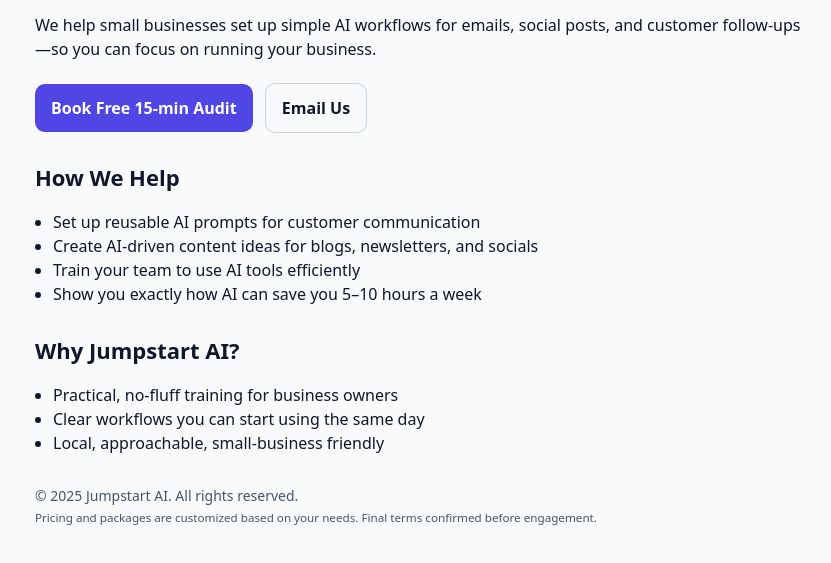
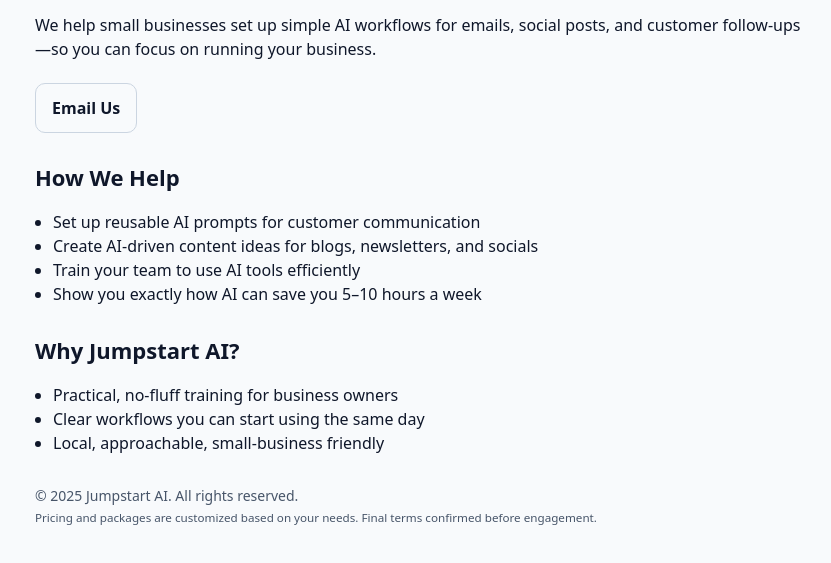
Before and after one commit to jumpstartai-usa/jumpstart-ai, a plain HTML site: page index.html in a window 1280 px wide. Shown: the part 137-700 px from the top of the page, without its empty margins (215-1046 px from the left). Drawn offline with Linux system fonts and the light colour scheme.

Commit message:
Update index.html

```diff
--- a/index.html
+++ b/index.html
@@ -8,7 +8,6 @@
   body{font-family:system-ui,-apple-system,Segoe UI,Roboto,Arial;margin:0;padding:40px;line-height:1.5;background:#f8fafc;color:#0f172a}
   .w{max-width:780px;margin:auto}
   .b{display:inline-block;margin:6px 8px 0 0;padding:12px 16px;border-radius:10px;text-decoration:none;font-weight:700}
-  .p{background:#4f46e5;color:#fff}
   .g{border:1px solid #cbd5e1;color:#0f172a}
   h1{font-size:36px;margin:0 0 8px}
   h2{font-size:22px;margin:28px 0 8px}
@@ -20,7 +19,6 @@
   <p><b>Get over the AI hump. Save time. Grow faster.</b></p>
   <p>We help small businesses set up simple AI workflows for emails, social posts, and customer follow-ups—so you can focus on running your business.</p>
   <p>
-    <a class="b p" href="https://calendly.com/jumpstartai/15min">Book Free 15-min Audit</a>
     <a class="b g" href="mailto:jumpstartai.consulting@gmail.com">Email Us</a>
   </p>
 
```
